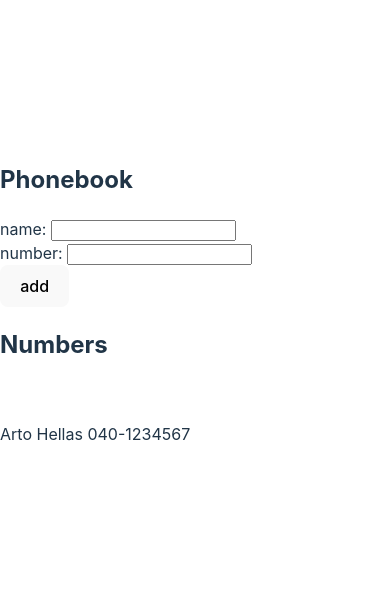
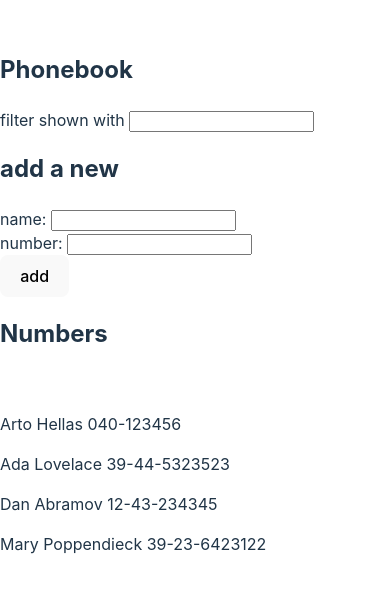
Before and after one commit to mprice33/FullStackOpen_Part2, a React (Vite) app in the folder PhoneBook/: page / in a window 390 px wide. Shown: the part 120-712 px from the top of the page. Built offline with nearby package versions, Linux system fonts and the light colour scheme; the HTML template or start-up script is replaced by a standard one.

Commit message:
Adding filtering by name and phone number as per 2.9

```diff
--- a/PhoneBook/src/App.jsx
+++ b/PhoneBook/src/App.jsx
@@ -2,10 +2,15 @@
 
 const App = () => {
   const [persons, setPersons] = useState([
-    { name: 'Arto Hellas', number: '040-1234567'}
+    { name: 'Arto Hellas', number: '040-123456', id: 1 },
+    { name: 'Ada Lovelace', number: '39-44-5323523', id: 2 },
+    { name: 'Dan Abramov', number: '12-43-234345', id: 3 },
+    { name: 'Mary Poppendieck', number: '39-23-6423122', id: 4 }
   ])
   const [newName, setNewName] = useState('')
   const [newNumber, setNewNumber] = useState('')
+  const [newFilter, setNewFilter] = useState('')
+  const filteredPersons = persons.filter(person=>(person.number.includes(newFilter) || person.name.toLowerCase().includes(newFilter.toLowerCase())))
 
 
   const handleSubmit = (event) => {
@@ -26,11 +31,16 @@
   const handleNumberChange = (event) => {
     setNewNumber(event.target.value)
   }
+  const handleFilterChange = (event) => {
+    setNewFilter(event.target.value)
+  }
 
 
   return (
     <div>
       <h2>Phonebook</h2>
+      <div>filter shown with <input value={newFilter} onChange={handleFilterChange} /> </div>
+      <h2>add a new</h2>
       <form onSubmit={handleSubmit}>
         <div>
           name: <input value={newName} onChange={handleNameChange} />
@@ -42,7 +52,7 @@
       </form>
       <h2>Numbers</h2>
       <br></br>
-      <div>{persons.map(person=><p key={person.name}>{person.name} {person.number}</p>)}</div>
+      <div>{filteredPersons.map(person=><p key={person.name}>{person.name} {person.number}</p>)}</div>
     </div>
   )
 }
```
